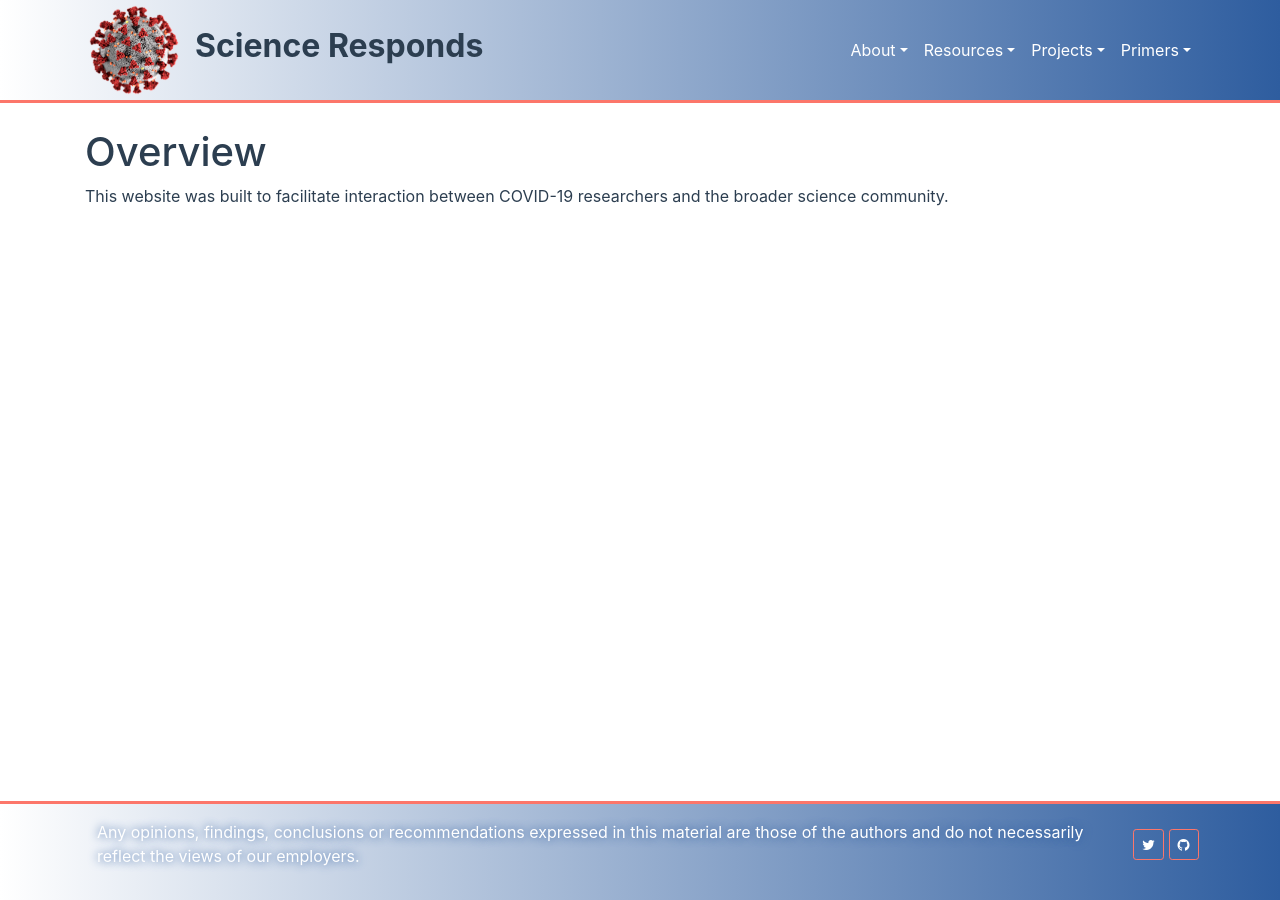
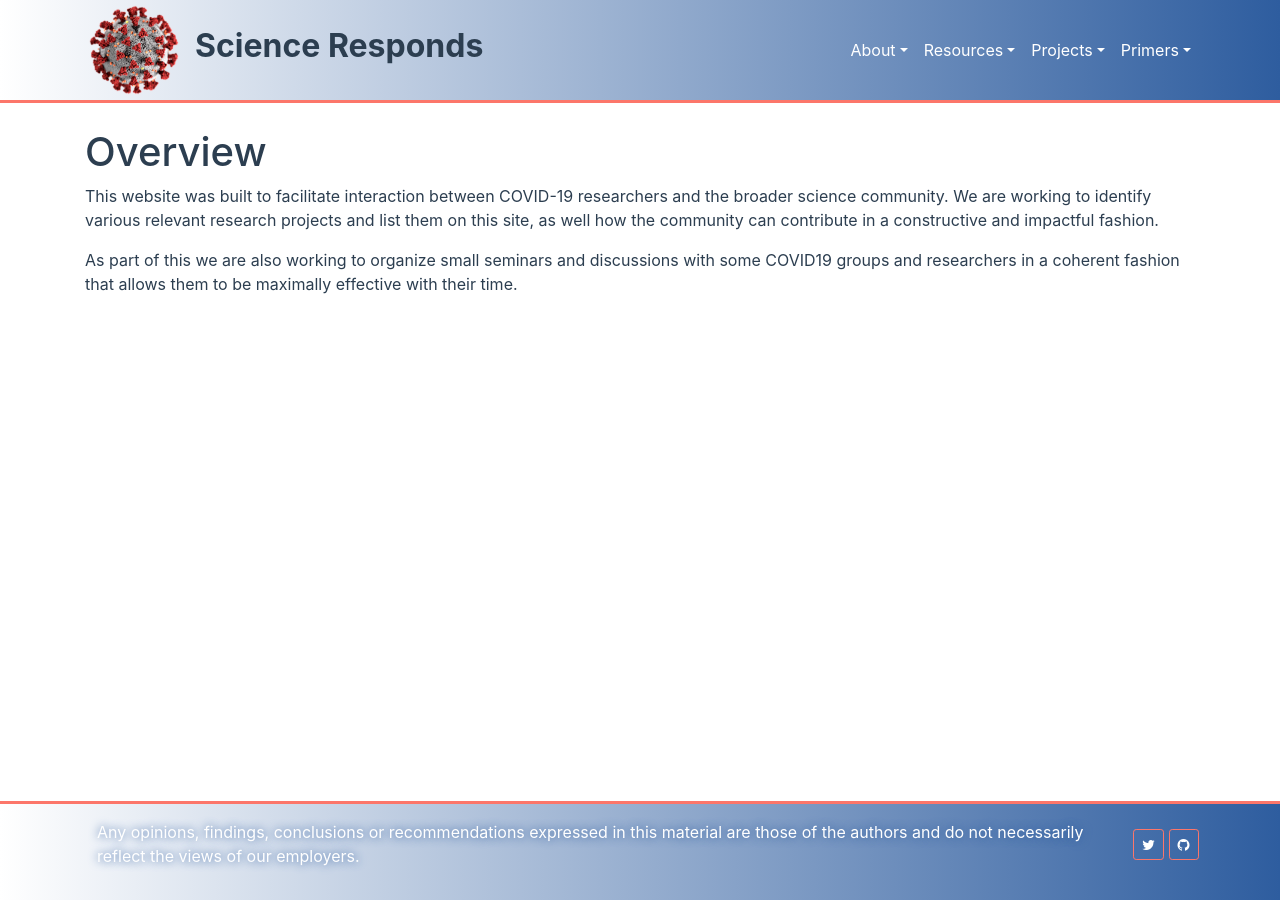
Before and after one commit to science-responds/science-responds.github.io-source, a Jekyll site: the page built from pages/about/overview.md, in a window 1280 px wide. Built offline with Jekyll 4.4.1, drawn with Linux system fonts in a browser that asks for light colours.

Commit message:
update text

```diff
--- a/pages/about/overview.md
+++ b/pages/about/overview.md
@@ -7,4 +7,11 @@ layout: main
 # Overview
 
 This website was built to facilitate interaction between COVID-19 researchers
-and the broader science community.
+and the broader science community. We are working to identify various relevant
+research projects and list them on this site, as well how the community
+can contribute in a constructive and impactful fashion.
+
+As part of this
+we are also working to organize small seminars and discussions with some
+COVID19 groups and researchers in a coherent fashion that allows them to
+be maximally effective with their time.
```
